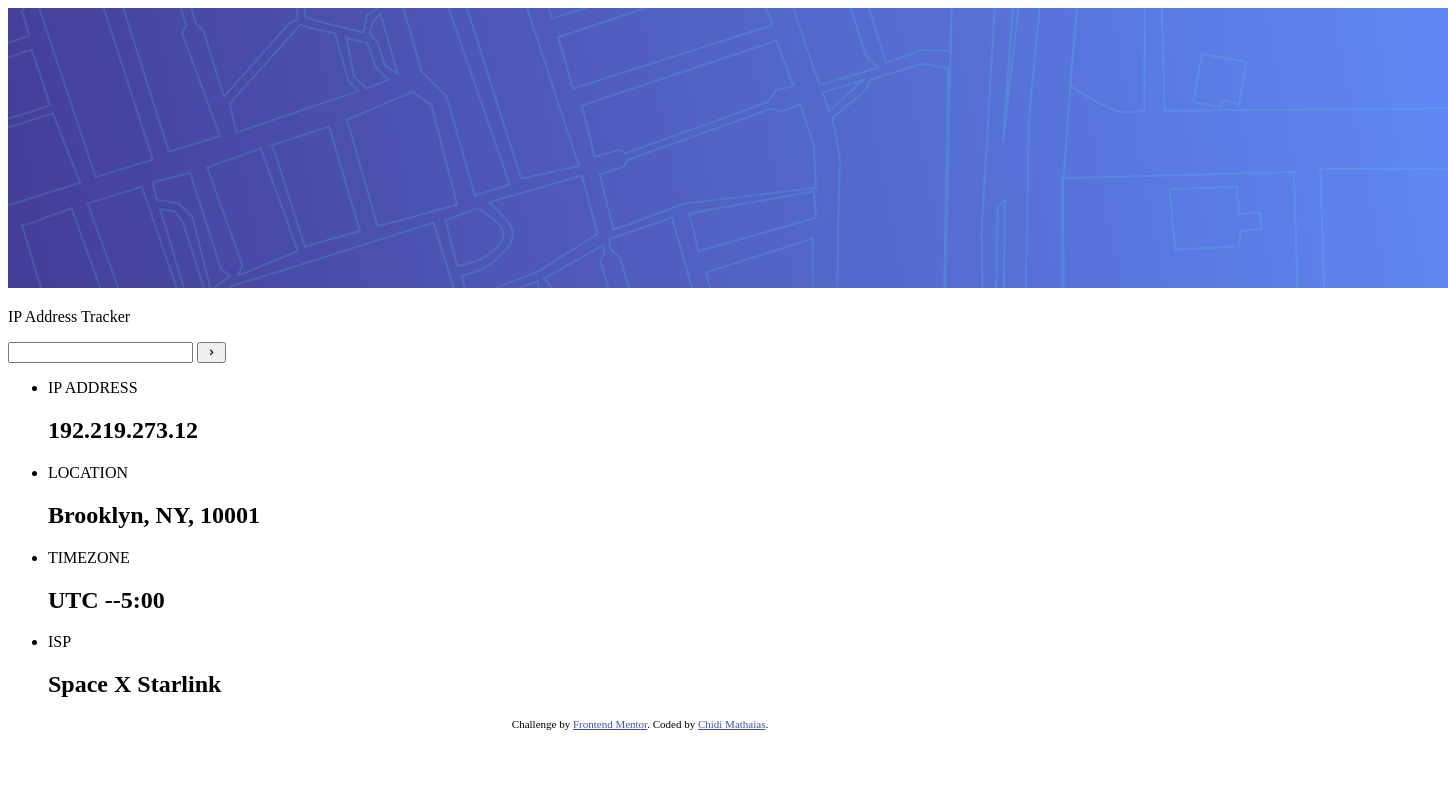
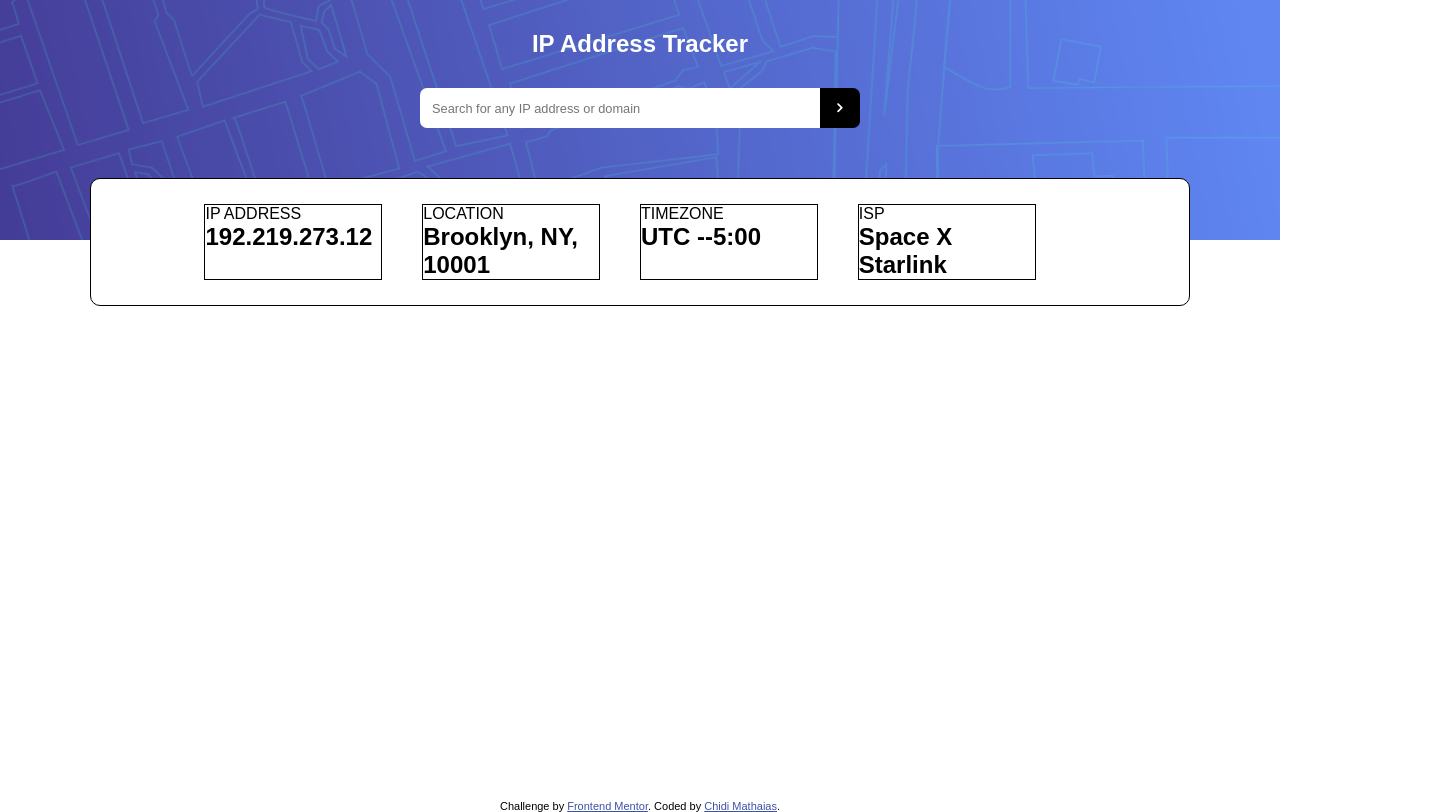
Before and after one commit to CHIDI00/IP-address-tracker, a plain HTML site: page index.html in a window 1280 px wide. Shown: the whole page, 1448 px wide, since content can reach past the window. Drawn offline with nearby package versions, Linux system fonts and the light colour scheme; a web font is replaced by a local one.

Commit message:
Third commit

```diff
--- a/index.html
+++ b/index.html
@@ -6,6 +6,7 @@
 
   <link rel="stylesheet" href="https://unicons.iconscout.com/release/v4.0.8/css/line.css">
   <link rel="icon" type="image/png" sizes="32x32" href="./images/favicon-32x32.png">
+  <link rel="stylesheet" href="style.css">
 
   <title>Frontend Mentor | IP Address Tracker</title>
 
@@ -23,12 +24,12 @@
         <img src="images/pattern-bg-desktop.png" alt="">
       </div>
 
-      <p>IP Address Tracker</p>
+      <div class="header">
+        <p class="title">IP Address Tracker</p>
         <div class="search__bar">
-        <input type="text">
+          <input type="text" placeholder="Search for any IP address or domain">
           <button class="search_btn"><i class="uil uil-angle-right"></i></button>
         </div>
-
         <div class="ip__details__container">
           <ul>
             <li class="ip_details">
@@ -51,6 +52,8 @@
         </div>
       </div>
 
+    </div>
+
     <div class="map-view__container"></div>
   </div>
 
--- /dev/null
+++ b/style.css
@@ -0,0 +1,105 @@
+@import url('https://fonts.googleapis.com/css2?family=Lobster&family=Outfit:wght@400;500&family=Rowdies&family=Sofia+Sans:wght@300;600;700;800&display=swap');
+
+* {
+  margin: 0;
+  padding: 0;
+  box-sizing: border-box;
+  font-family: 'Sofia San', sans-serif;
+}
+
+.body__container {
+  display: flex;
+  flex-direction: column;
+  width: 100%;
+  height: 100vh;
+}
+
+.body__container .top_section {
+  position: relative;
+  display: flex;
+  flex-direction: column;
+  justify-content: center;
+  align-items: center;
+  width: 100%;
+  height: 30%;
+  background: red;
+}
+
+.top_section .img_background {
+  /* position: relative; */
+  width: 100%;
+  height: 100%;
+}
+
+.top_section .img_background img {
+  width: 100%;
+  height: 100%;
+}
+
+.header {
+  position: absolute;
+  top: 70%;
+  left: 50%;
+  transform: translate(-50%, -50%);
+  display: flex;
+  flex-direction: column;
+  justify-content: center;
+  align-items: center;
+}
+
+
+.header .title {
+  font-size: 1.5rem;
+  color: #fff;
+  font-weight: 600;
+}
+
+.header .search__bar {
+  display: flex;
+  justify-content: center;
+  align-items: center;
+  height: 40px;
+  margin: 30px 0 50px 0;
+}
+
+.header .search__bar input {
+  width: 400px;
+  height: 100%;
+  padding: 0 12px;
+  border-radius: 7px 0 0 7px;
+  outline: none;
+  border: none;
+  font-size: .8rem;
+}
+
+.search__bar button {
+  height: 100%;
+  width: 40px;
+  background: #000;
+  color: #fff;
+  border: none;
+  font-size: 1.3rem;
+  border-radius: 0 7px 7px 0;
+}
+
+.ip__details__container {
+  display: flex;
+  justify-content: center;
+  align-items: center;
+  width: 1100px;
+  background: #fff;
+  border: 1px solid;
+  padding: 25px 35px;
+  border-radius: 10px;
+}
+
+.ip__details__container ul {
+  display: flex;
+  /* justify-content: space-between; */
+}
+.ip__details__container ul li {
+ width: 50%;
+ list-style: none;
+ border: 1px solid;
+ margin-right: 40px;
+}
```
Also changed, not shown: app.js (added). Lines whose indentation alone changed are shown as unchanged.
